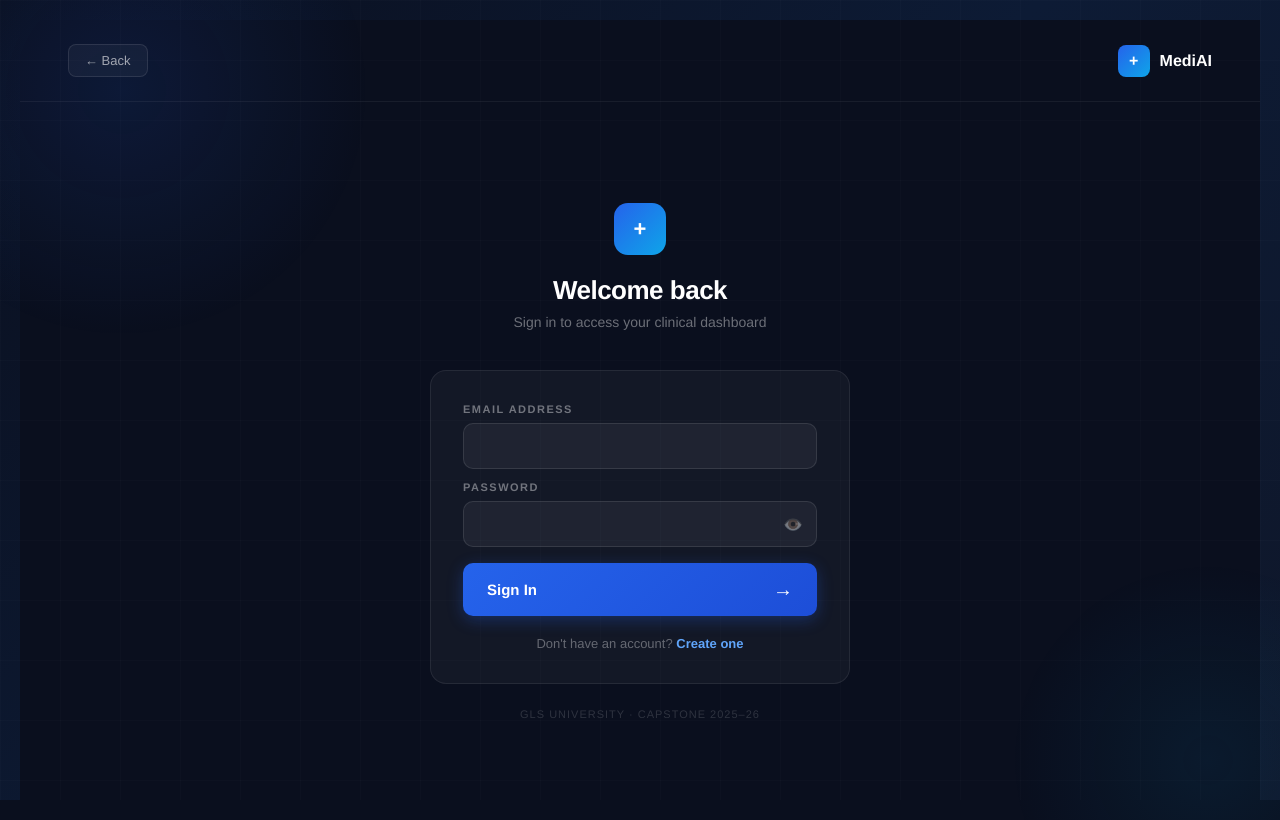
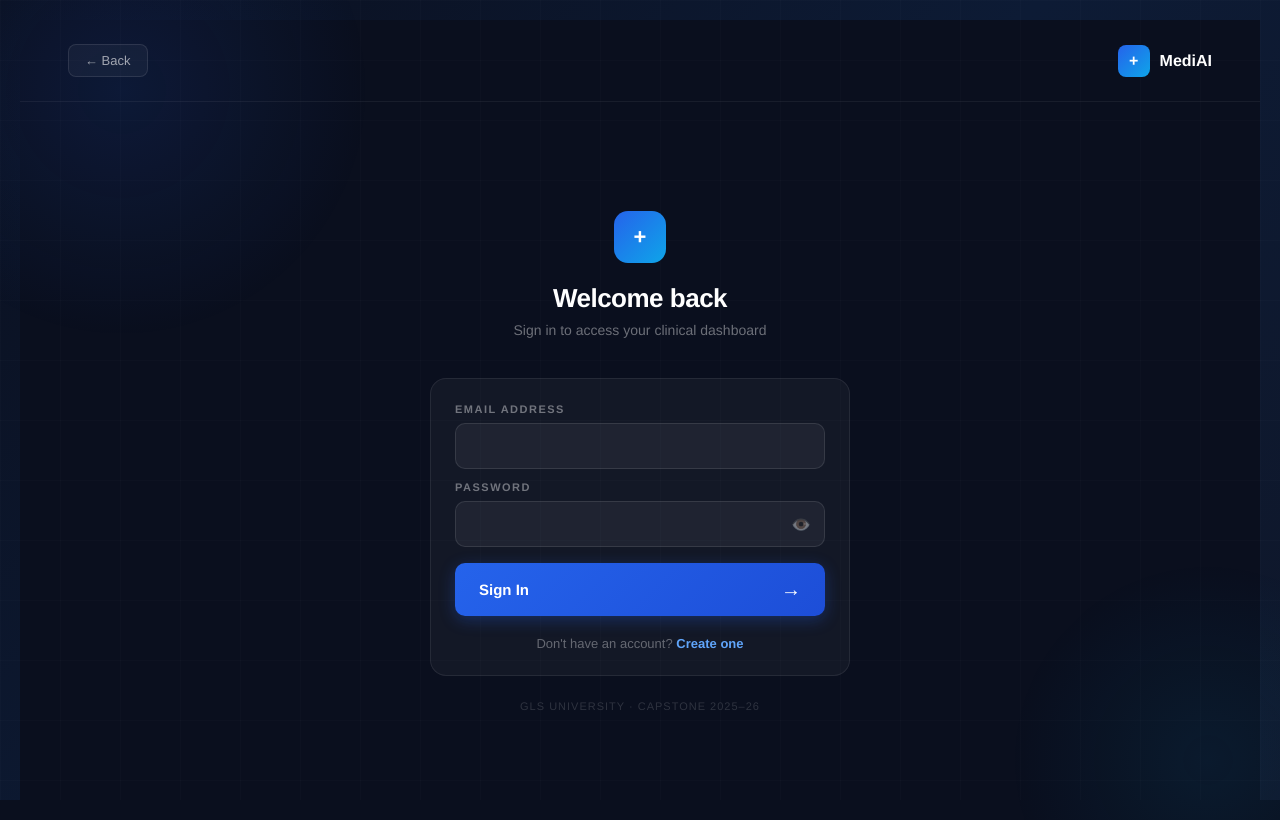
Before and after one commit to Hamzah1507/AI-Powered-Multimodal-Healthcare-Diagnosis-Clinical-Risk-Prediction-System, a React (Vite) app in the folder frontend/: page / in a window 1280 px wide. Both pictures are taken after a click on the button "Sign In". Built offline with nearby package versions, Linux system fonts and the light colour scheme.

Commit message:
feat: Auth updated

```diff
--- a/frontend/src/Auth.jsx
+++ b/frontend/src/Auth.jsx
@@ -154,7 +154,7 @@
           <div style={{
             background: 'rgba(255,255,255,0.04)',
             border: '1px solid rgba(255,255,255,0.08)',
-            borderRadius: '16px', padding: '32px',
+            borderRadius: '16px', padding: '24px',
             ...fadeIn(0.2)
           }}>
 
```
